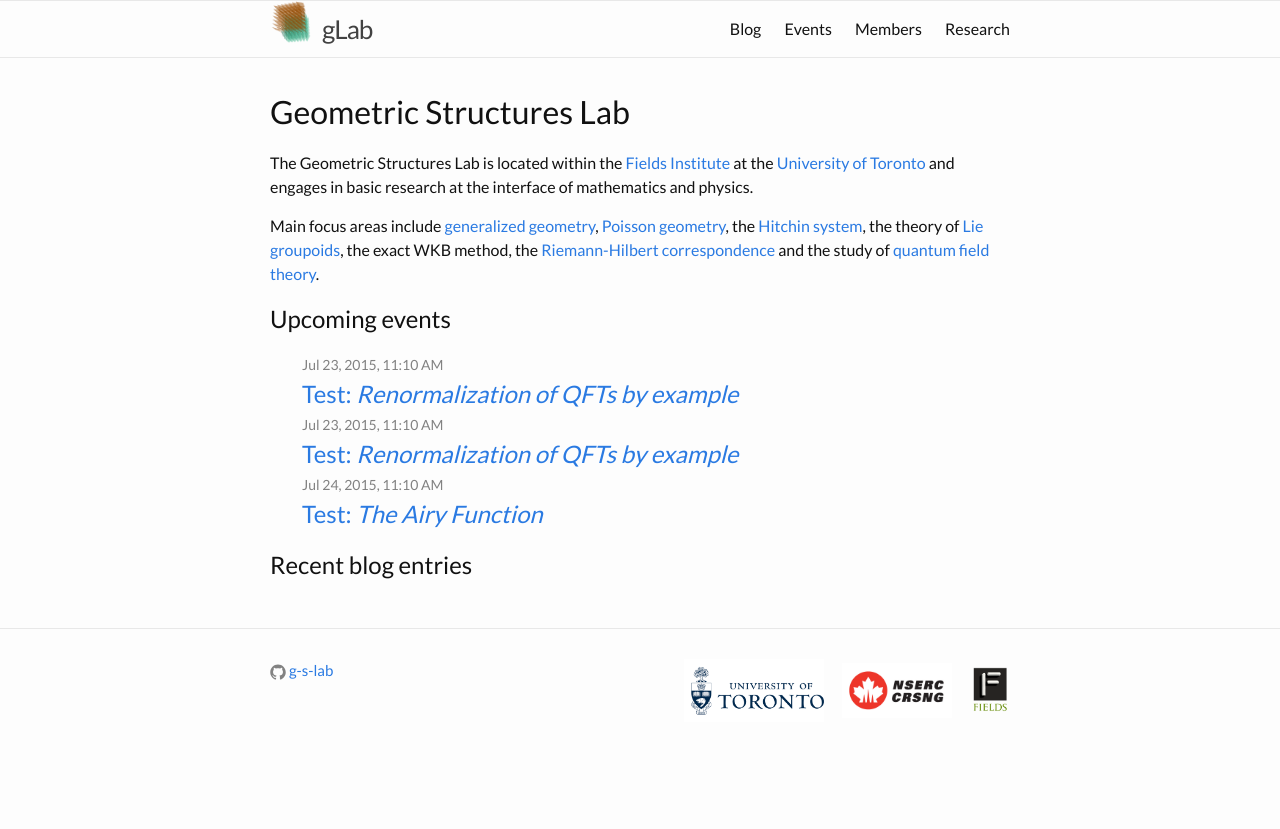
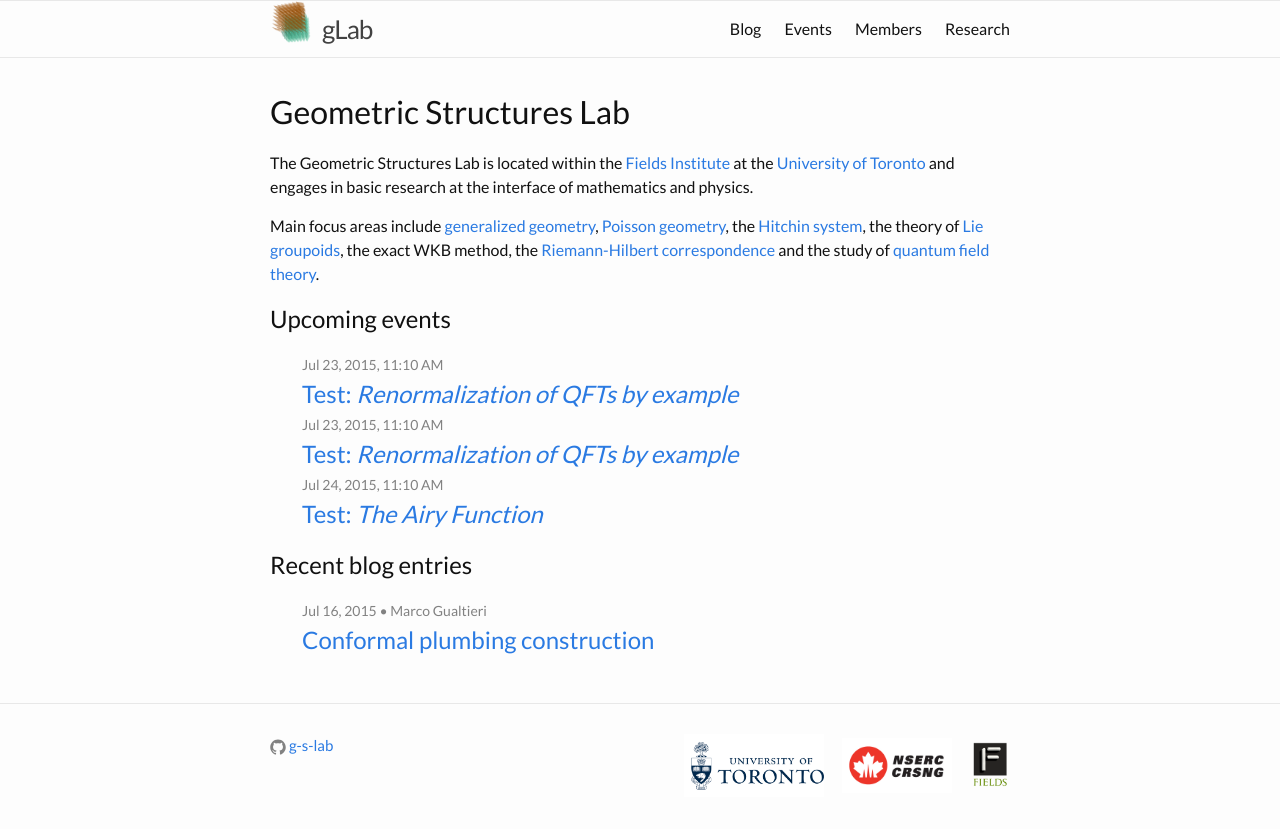
Before and after one commit to g-s-lab/glab, a Jekyll site: the page built from index.md, in a window 1280 px wide. Shown: the top 829 px of the page. Built offline with Jekyll 4.4.1, drawn with Linux system fonts in a browser that asks for light colours; a file with an impossible date is left out.

Commit message:
Update 2015-07-16-conformal-plumbing.md

```diff
--- a/blog/_posts/2015-07-16-conformal-plumbing.md
+++ b/blog/_posts/2015-07-16-conformal-plumbing.md
@@ -2,7 +2,7 @@
 layout: post
 author: Marco Gualtieri
 title: Conformal plumbing construction
-date: {}
+date: 2015-07-16
 categories: blog
 published: true
 ---
```
